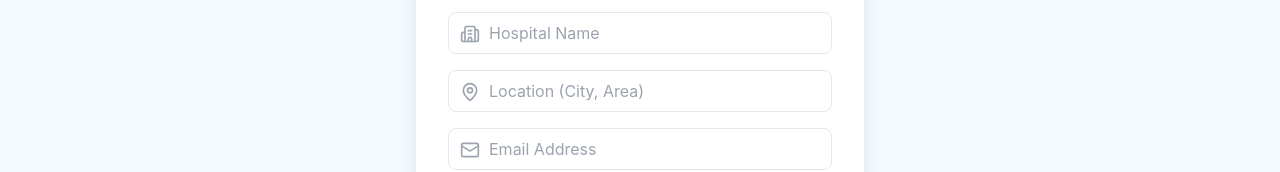
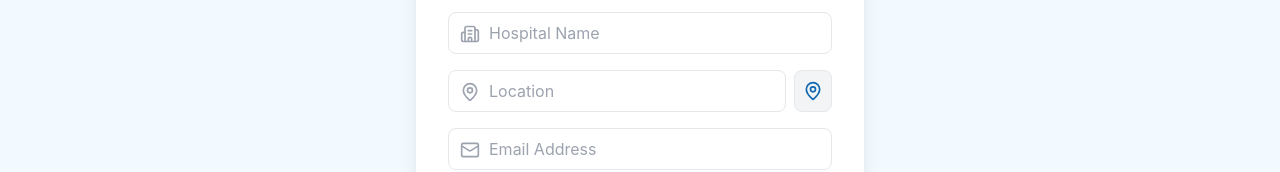
Before and after one commit to SiddhantBelkhede/sontya, a React (Vite) app in the folder hospital-web/: page /login in a window 1280 px wide. Both pictures are taken after a click on the button "Don't have an account? Register here". Shown: the part 367-539 px from the top of the page. Built offline with nearby package versions, Linux system fonts and the light colour scheme.

Commit message:
feat: add dynamic GPS location detection to registration

```diff
--- a/hospital-web/src/pages/Login.jsx
+++ b/hospital-web/src/pages/Login.jsx
@@ -3,11 +3,12 @@ import { auth, db } from '../config/firebase';
 import { createUserWithEmailAndPassword, signInWithEmailAndPassword } from 'firebase/auth';
 import { doc, setDoc } from 'firebase/firestore';
 import { useNavigate } from 'react-router-dom';
-import { Activity, Building2, Lock, Mail, MapPin, Eye, EyeOff } from 'lucide-react';
+import { Activity, Building2, Lock, Mail, MapPin, Eye, EyeOff, Loader2 } from 'lucide-react';
 
 const Login = () => {
   const [isLogin, setIsLogin] = useState(true);
   const [loading, setLoading] = useState(false);
+  const [locationLoading, setLocationLoading] = useState(false);
   const [showPassword, setShowPassword] = useState(false);
   const [error, setError] = useState('');
   const navigate = useNavigate();
@@ -19,8 +20,46 @@ const Login = () => {
     location: ''
   });
 
+  // Store precise coordinates for the map feature later
+  const [coordinates, setCoordinates] = useState(null);
+
   const handleChange = (e) => {
     setFormData({ ...formData, [e.target.name]: e.target.value });
+  };
+
+  const detectLocation = () => {
+    if (!navigator.geolocation) {
+      setError("Geolocation is not supported by your browser.");
+      return;
+    }
+
+    setLocationLoading(true);
+    navigator.geolocation.getCurrentPosition(
+      async (position) => {
+        const { latitude, longitude } = position.coords;
+        setCoordinates({ latitude, longitude });
+
+        try {
+          // Free reverse geocoding to get City/State name for the text box
+          const response = await fetch(
+            `https://api.bigdatacloud.net/data/reverse-geocode-client?latitude=${latitude}&longitude=${longitude}&localityLanguage=en`
+          );
+          const data = await response.json();
+          // specific format: City, PrincipalSubdivision (State)
+          const cityState = `${data.city || data.locality}, ${data.principalSubdivision}`;
+          setFormData(prev => ({ ...prev, location: cityState }));
+        } catch (err) {
+          console.error("Could not fetch address name, using coordinates.", err);
+          setFormData(prev => ({ ...prev, location: `${latitude.toFixed(4)}, ${longitude.toFixed(4)}` }));
+        } finally {
+          setLocationLoading(false);
+        }
+      },
+      (err) => {
+        setError("Unable to retrieve your location. Please enter it manually.");
+        setLocationLoading(false);
+      }
+    );
   };
 
   const handleSubmit = async (e) => {
@@ -42,6 +81,7 @@ const Login = () => {
           name: formData.hospitalName,
           email: formData.email,
           location: formData.location,
+          coordinates: coordinates || null, // Precise for maps
           createdAt: new Date().toISOString(),
           uid: user.uid
         });
@@ -94,18 +134,40 @@ const Login = () => {
                     required
                   />
                 </div>
-                <div className="relative">
+
+                {/* Dynamic Location Section */}
+                <div className="flex gap-2">
+                  <div className="relative flex-1">
                     <MapPin className="absolute left-3 top-3 text-gray-400 w-5 h-5" />
                     <input
                       type="text"
                       name="location"
-                    placeholder="Location (City, Area)"
+                      placeholder="Location"
                       className="w-full pl-10 pr-4 py-2 border rounded-lg focus:ring-2 focus:ring-primary focus:border-transparent outline-none"
                       value={formData.location}
                       onChange={handleChange}
                       required
                     />
                   </div>
+                  <button
+                    type="button"
+                    onClick={detectLocation}
+                    disabled={locationLoading}
+                    className="bg-gray-100 hover:bg-gray-200 text-gray-600 p-2 rounded-lg transition-colors border border-gray-200"
+                    title="Detect Current Location"
+                  >
+                    {locationLoading ? (
+                      <Loader2 className="w-5 h-5 animate-spin text-primary" />
+                    ) : (
+                      <MapPin className="w-5 h-5 text-primary" />
+                    )}
+                  </button>
+                </div>
+                {coordinates && (
+                  <p className="text-xs text-green-600 ml-1">
+                    ✓ Precise location captured (Lat: {coordinates.latitude.toFixed(2)}, Lng: {coordinates.longitude.toFixed(2)})
+                  </p>
+                )}
               </>
             )}
 
```
Lines whose indentation alone changed are shown as unchanged.
